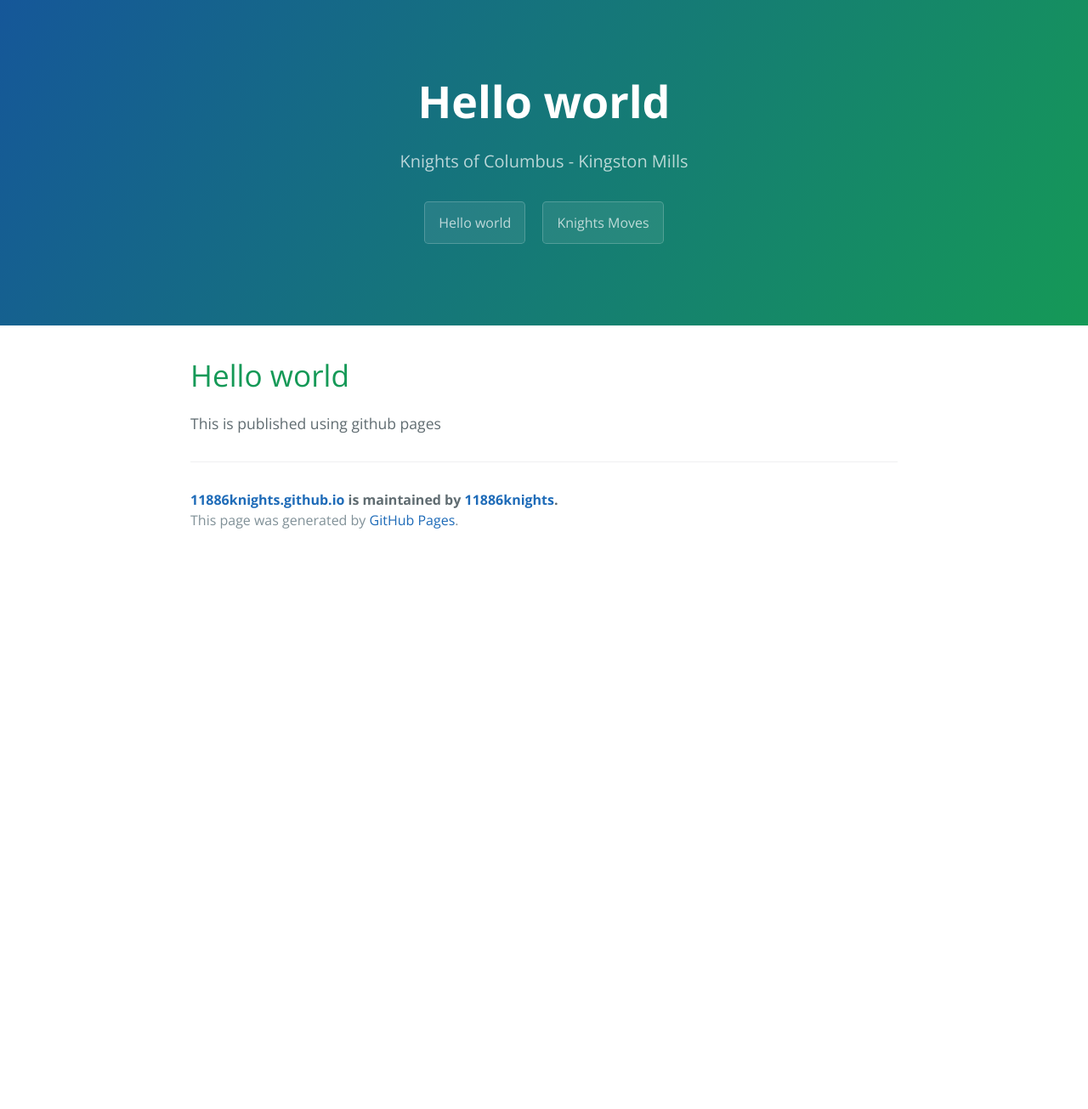
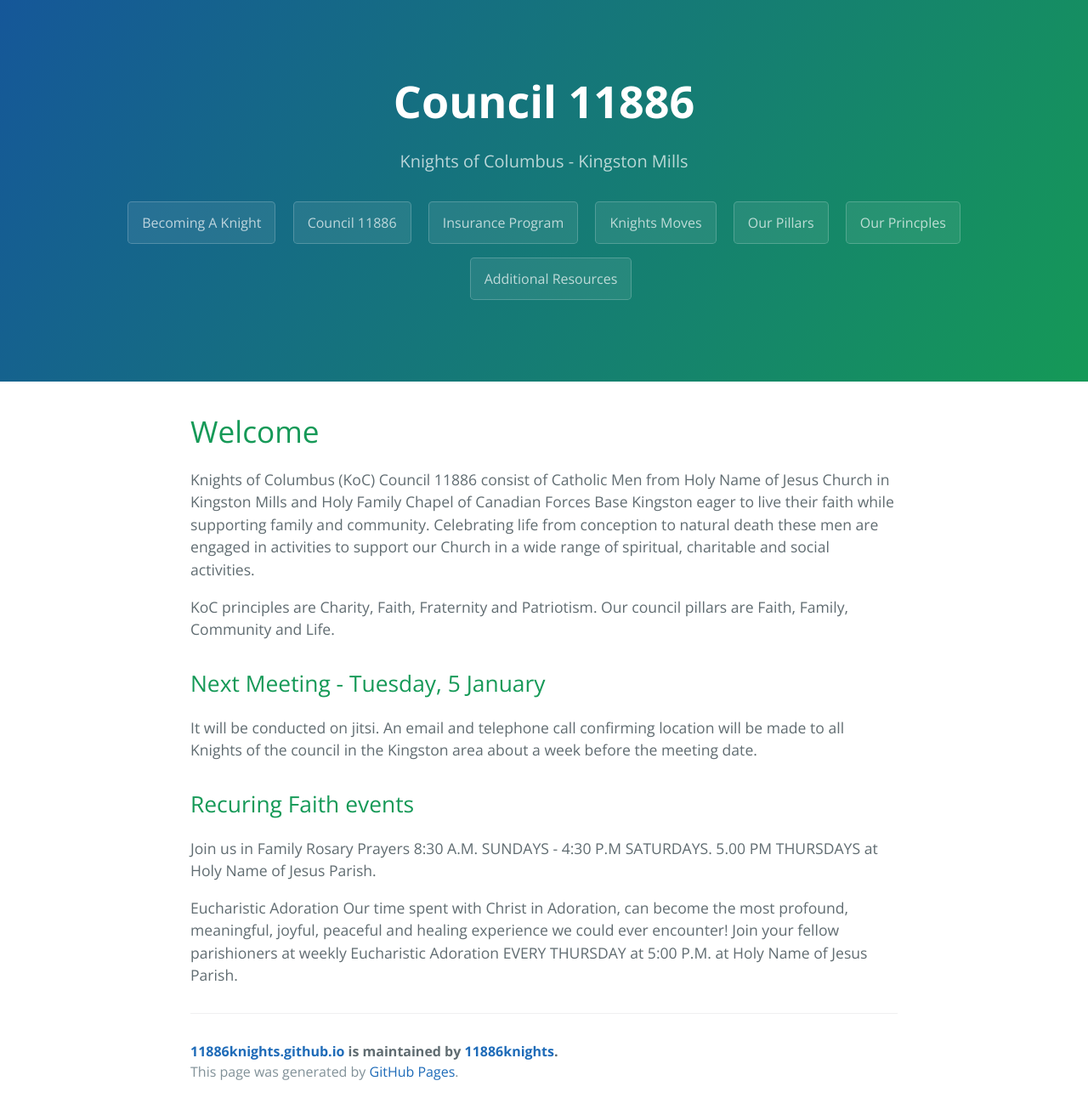
Before and after one commit to 11886knights/11886knights.github.io, a Jekyll site: the page built from index.md, in a window 1280 px wide. Shown: the whole page at 85% size. Built offline with Jekyll 4.4.1, drawn with Linux system fonts in a browser that asks for light colours; our own code applies the rules of GitHub Pages for plain Markdown files; before the commit the page ends 900 px from its top, so only the background shows below that.

Commit message:
Large Update 1

```diff
--- a/index.md
+++ b/index.md
@@ -1,7 +1,21 @@
 ---
+title: Council 11886
+description: Knights of Columbus - Kingston Mills
 layout: default
 ---
 
-# Hello world
+# Welcome
 
-This is published using github pages
+Knights of Columbus (KoC) Council 11886 consist of Catholic Men from Holy Name of Jesus Church in Kingston Mills and Holy Family Chapel of Canadian Forces Base Kingston eager to live their faith while supporting family and community.  Celebrating life from conception to natural death these men are engaged in activities to support our Church in a wide range of spiritual, charitable and social activities.
+
+KoC principles are Charity, Faith, Fraternity and Patriotism. Our council pillars are Faith, Family, Community and Life.
+
+## Next Meeting - Tuesday, 5 January
+
+It will be conducted on jitsi. An email and telephone call confirming location will be made to all Knights of the council in the Kingston area about a week before the meeting date.
+
+## Recuring Faith events
+
+Join us in Family Rosary Prayers 8:30 A.M. SUNDAYS - 4:30 P.M SATURDAYS.  5.00 PM THURSDAYS at Holy Name of Jesus Parish.
+
+Eucharistic Adoration Our time spent with Christ in Adoration, can become the most profound,  meaningful, joyful, peaceful and healing experience we could ever encounter!  Join your fellow parishioners at weekly Eucharistic Adoration EVERY THURSDAY at 5:00 P.M. at Holy Name of Jesus Parish.
```
Also changed, not shown: becoming_a_knight.md (added, +11 -0 lines), insurance_program.md (added, +9 -0 lines), knights_moves.md (+1 -2 lines), our_pillars.md (added, +48 -0 lines), our_principles.md (added, +15 -0 lines), resources.md (added, +21 -0 lines).
